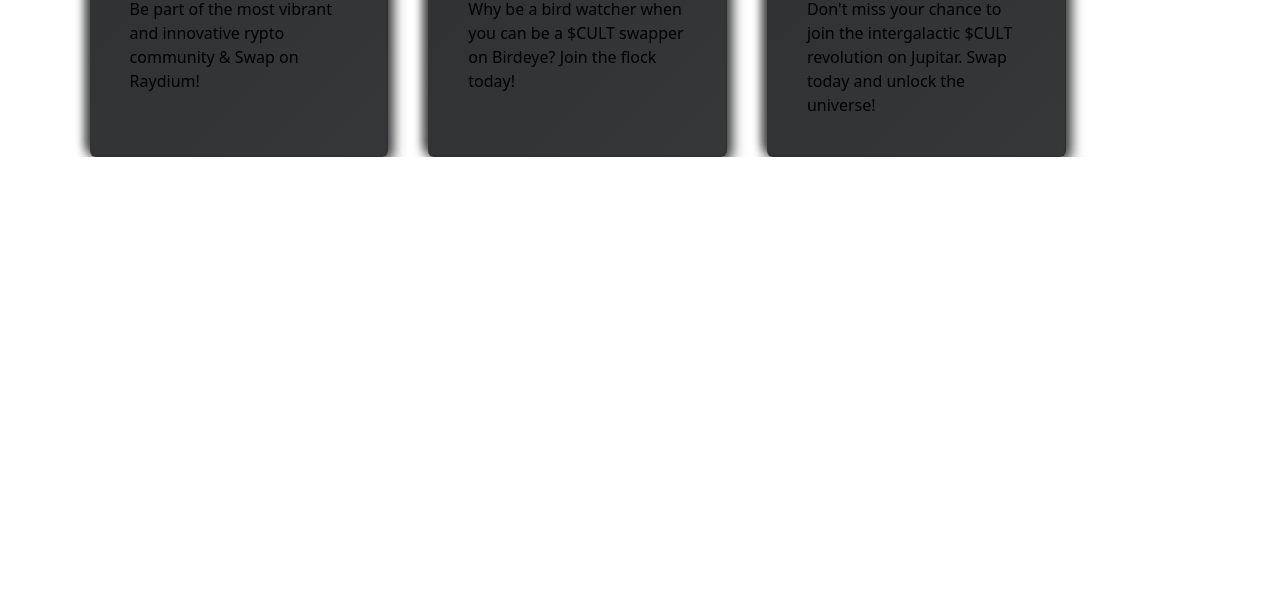
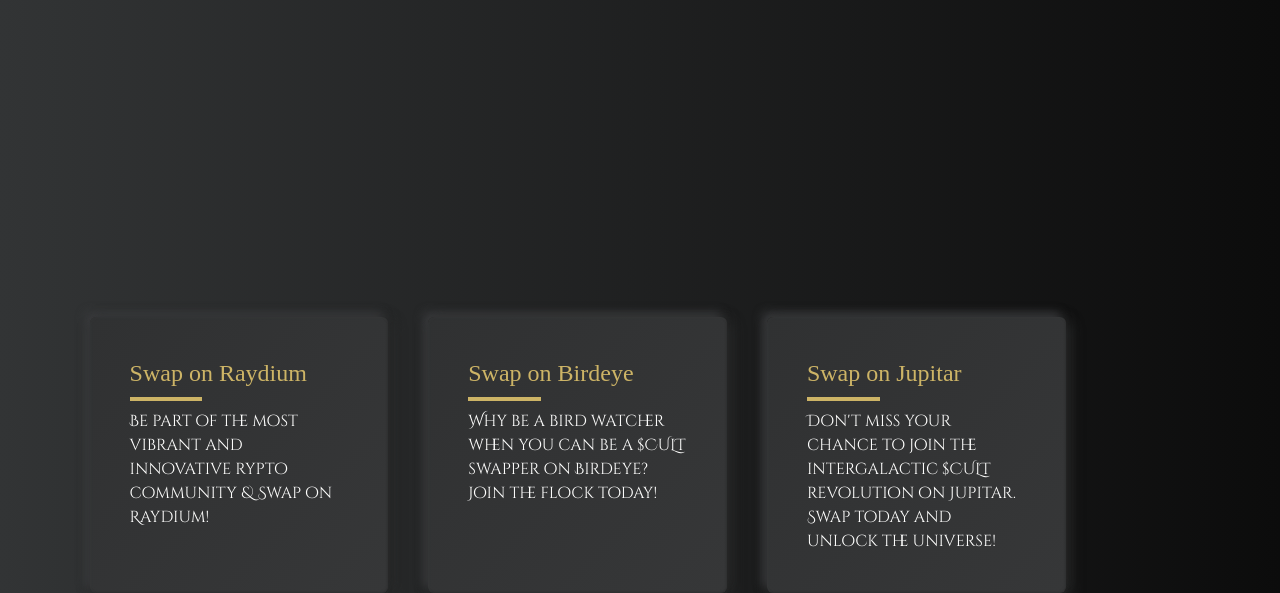
Before and after one commit to JohnBesco/cult-project, a website: page index.html in a window 1280 px wide. Shown: the part 841-1434 px from the top of the page. Before the commit the page ends 998 px from the top, so only its background shows below. Drawn offline with Linux system fonts and the light colour scheme; a web font is replaced by a local one.

Commit message:
Style trade section

```diff
--- a/index.html
+++ b/index.html
@@ -31,7 +31,7 @@
 
         <!-- Hero Section -->
 
-        <section id="hero" class="mt-32">
+        <section id="hero" class="mt-48">
             <div class="container flex flex-col md:flex-row items-center
                 px-6 mx-auto mt-10 space-y-0 md:space-y-0">
                 <div class="flex flex-col mb-32 space-y-12">
@@ -66,23 +66,26 @@
             </div>
         </section>
 
-        <section id="trade-section">
+        <section id="trade-section" class=" mt-80  ">
             <div class="container flex flex-col md:flex-row justify-evenly md:space-x-10">
                 <div class="flex flex-col p-10 rounded-md neu gradient md:flex-col md:w-1/3">
-                    <p>Swap on Raydium</p>
-                    <p>Be part of the most vibrant and innovative
+                    <p class="font-gothic text-gold text-2xl">Swap on Raydium</p>
+                    <span class="border-2 border-gold w-1/3 my-2"></span>
+                    <p class="font-cursive text-white">Be part of the most vibrant and innovative
                         rypto community & Swap on Raydium!
                     </p>
                 </div>
                 <div class="flex flex-col p-10 rounded-md neu gradient md:flex-col md:w-1/3">
-                    <p>Swap on Birdeye</p>
-                    <p>Why be a bird watcher when you can be a
+                    <p class="font-gothic text-gold text-2xl" >Swap on Birdeye</p>
+                    <span class="border-2 border-gold w-1/3 my-2"></span>
+                    <p class="font-cursive text-white">Why be a bird watcher when you can be a
                         $CULT swapper on Birdeye? Join the flock today!
                     </p>
                 </div>
                 <div class="flex flex-col p-10 rounded-md neu gradient md:flex-col md:w-1/3">
-                    <p>Swap on Jupitar</p>
-                    <p>Don't miss your chance to join the intergalactic $CULT
+                    <p class="font-gothic text-gold text-2xl" >Swap on Jupitar</p>
+                    <span class="border-2 border-gold w-1/3 my-2"></span>
+                    <p class="font-cursive text-white">Don't miss your chance to join the intergalactic $CULT
                         revolution on Jupitar. Swap today and unlock the universe!
                     </p>
                 </div>
--- a/input.css
+++ b/input.css
@@ -7,7 +7,7 @@
 
 #main-container {
     width: 100%;
-    height: 100vh;
+    height: 100%;
     background: linear-gradient(90deg, #323435 0%, #0C0C0C 99.99%, #2A2B2C 100%, #2A2B2C 100%);
     padding: 0 7%;
 }
```
Also changed, not shown: css/main.css.
